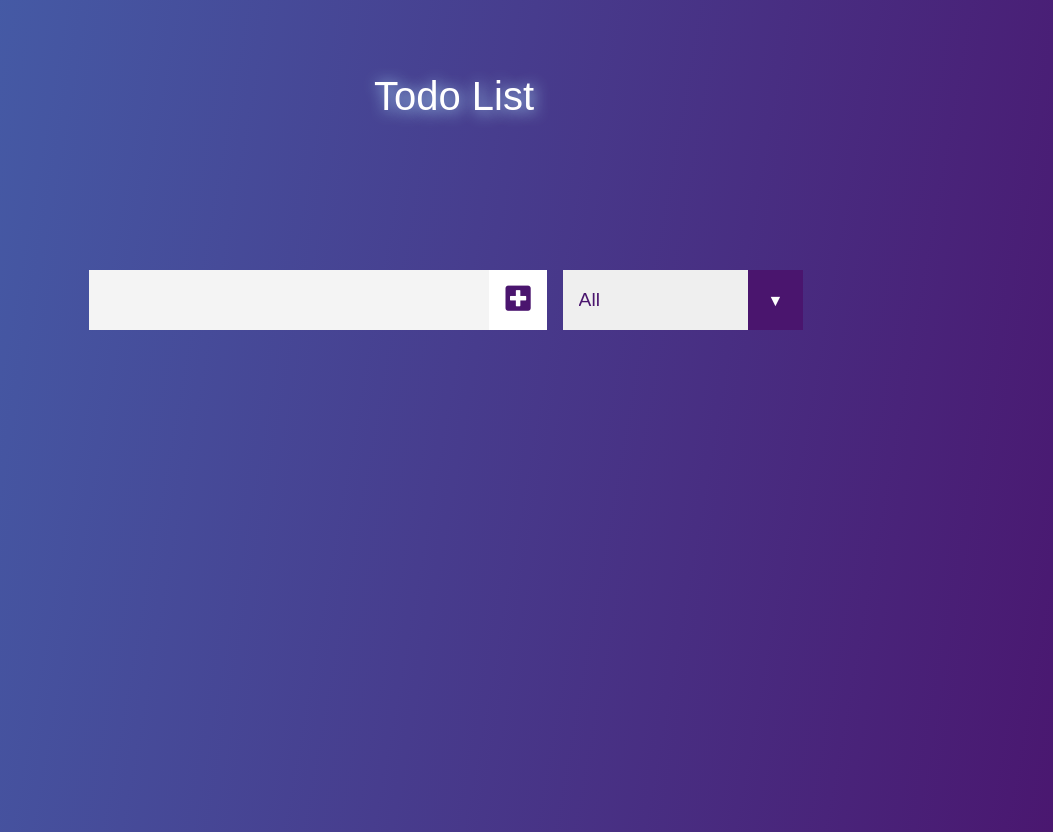
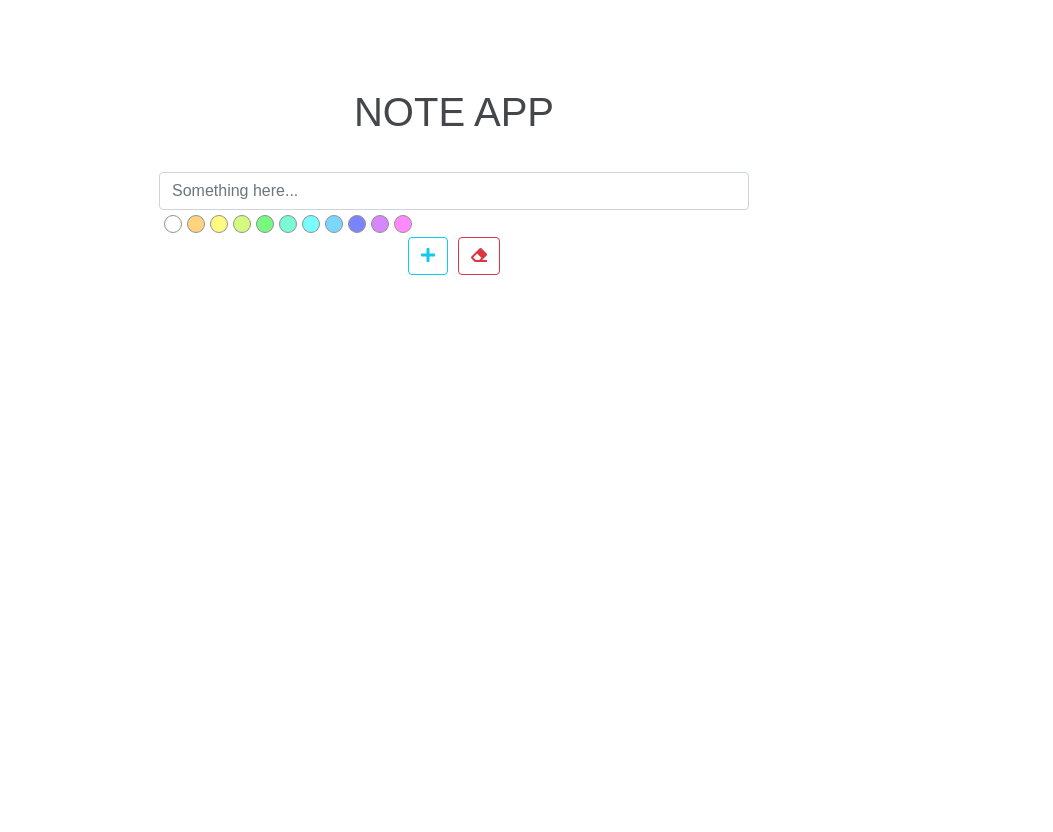
Before and after one commit to siavash-sattari/react-tutorial, a React (Create React App) app in the folder a1-main-concepts/: page / in a window 1280 px wide. Shown: the whole page, without its empty margins (186-1239 px from the left). After the commit the page ends 800 px from the top, so only its background shows below. Built offline with nearby package versions, Linux system fonts and the light colour scheme.

Commit message:
a1e14 - note app mini project

```diff
--- a/a1-main-concepts/src/App.js
+++ b/a1-main-concepts/src/App.js
@@ -11,7 +11,8 @@ import React from 'react';
 // import Main from './E10/Main';
 // import Main from './E11/Main';
 // import Main from './E12/Main';
-import Main from './E13/Main';
+// import Main from './E13/Main';
+import Main from './E14/Main';
 import './App.css';
 
 function App() {
--- /dev/null
+++ b/a1-main-concepts/src/E14/ColorBox.js
@@ -0,0 +1,12 @@
+import React, { Component } from 'react';
+
+export default class ColorBox extends Component {
+  clickHandler(color) {
+    this.props.onColor(color);
+  }
+
+  render() {
+    let { color } = this.props;
+    return <div className='color-box' style={{ backgroundColor: color }} onClick={this.clickHandler.bind(this, color)}></div>;
+  }
+}
--- /dev/null
+++ b/a1-main-concepts/src/E14/Main.css
@@ -0,0 +1,156 @@
+:root {
+  --detail-color: #D10294;
+  --section-color: #616161;
+  --white-color: #F8F8FF;
+  --header-color: #444649;
+}
+
+body {
+  color: var(--white-color);
+  font-family: Arial, Helvetica, sans-serif;
+  text-align: center;
+  margin: 0px;
+  font-size: 8pt;
+  -webkit-font-smoothing: antialiased;
+  -moz-osx-font-smoothing: grayscale;
+  overflow-x: hidden;
+}
+
+section {
+  padding: 70px 0 70px 0;
+  color: var(--section-color);
+  line-height: 11pt;
+  position: relative;}
+
+  section .container {
+    max-width: 1200px;
+    margin: 0 auto;
+    padding: 0 10px;
+    width: 100%;
+    box-sizing: border-box; }
+
+  section .flex-50-gt-sm {
+    display: block;
+}
+
+section:nth-of-type(2) {
+  height: calc(78.3vh + 53px);
+}
+
+.flex {
+  display: flex;
+  flex-direction: column;
+  justify-content: center;
+  align-items: center;}
+
+  .flex.wrap {
+    flex-wrap: wrap;}
+
+  .flex.row {
+    flex-direction: row;
+}
+
+.header {
+  font-size: 25pt;
+  position: relative;
+  color: var(--header-color);
+  position: relative;
+}
+
+.header-bar {
+  margin: 25px 0 60px 0;
+  width: 70px;
+  height: 4px;
+  background: var(--header-color);
+}
+
+.highlight {
+  color: var(--detail-color);
+}
+
+.label {
+  font-size: 14pt;
+  font-weight: 500;
+}
+
+.upper {
+  text-transform: uppercase;
+}
+
+@media screen and (min-width: 290px){
+  .header {
+    font-size: 18pt;
+  }
+}
+
+@media screen and (min-width: 600px){
+  body {
+    font-size: 12pt;
+  }
+
+  section {
+    line-height: 18pt;
+    padding: 100px 0 130px 0;}
+
+    section .container {
+    padding: 0 10px;
+  }
+
+  .container {
+    padding: 0 20px;
+  }
+
+  .header {
+    font-size: 30pt;
+  }
+
+  .header-bar {
+    margin: 25px 0 50px 0;
+  }
+
+  .label {
+    font-size: 18pt;
+  }
+}
+
+@media screen and (min-width: 960px){
+  .flex.row-gt-sm {
+    flex-direction: row;}
+
+    .flex-50-gt-sm {
+      -webkit-flex: 1 1 50%;
+      -ms-flex: 1 1 50%;
+      flex: 1 1 50%;
+      max-width: 50%;
+      max-height: 100%;
+      box-sizing: border-box;
+  }
+}
+
+/* ITEM */
+
+.within-list {
+  cursor: pointer;
+}
+
+#listed:nth-child(odd):hover {
+  cursor: pointer;
+}
+
+/* FIXED LIST OF COLORS */
+#color-select {
+  display: flex;
+  padding: 5px 10px 0 0;
+}
+
+.color-box {
+  border: solid 1px #929292;
+  border-radius: 50%;
+  height: 18px;
+  width: 18px;
+  margin-left: 5px;
+}
+
+#btn-save {
+  margin-right: 10px !important;
+}
--- /dev/null
+++ b/a1-main-concepts/src/E14/Main.js
@@ -0,0 +1,9 @@
+import React, { Component } from 'react';
+import NoteApp from './NoteApp';
+import './Main.css';
+
+export default class Main extends Component {
+  render() {
+    return <NoteApp />;
+  }
+}
--- /dev/null
+++ b/a1-main-concepts/src/E14/Note.js
@@ -0,0 +1,15 @@
+import React, { Component } from 'react';
+
+export default class Note extends Component {
+  clickHandler(id) {
+    this.props.onRemove(id);
+  }
+
+  render() {
+    return (
+      <div className='card shadow-sm rounded' style={{ backgroundColor: this.props.color }} onClick={this.clickHandler.bind(this, this.props.id)}>
+        <p className='card-text p-3'>{this.props.title}</p>
+      </div>
+    );
+  }
+}
--- /dev/null
+++ b/a1-main-concepts/src/E14/NoteApp.js
@@ -0,0 +1,139 @@
+import React, { Component } from 'react';
+import Note from './Note';
+import ColorBox from './ColorBox';
+
+export default class NoteApp extends Component {
+  constructor(props) {
+    super(props);
+
+    this.state = {
+      colors: ['#fff', '#FFD37F', '#FFFA81', '#D5FA80', '#78F87F', '#79FBD6', '#79FDFE', '#7AD6FD', '#7B84FC', '#D687FC', '#FF89FD'],
+      notes: [],
+      noteTitle: '',
+      inputColor: '#fff'
+    };
+
+    this.noteTitleHandler = this.noteTitleHandler.bind(this);
+    this.emptyNoteTitle = this.emptyNoteTitle.bind(this);
+    this.inputColorHandler = this.inputColorHandler.bind(this);
+    this.addNote = this.addNote.bind(this);
+    this.removeNote = this.removeNote.bind(this);
+  }
+
+  removeNote(noteId) {
+    // Way 1
+    // let newNotes = [...this.state.notes]
+
+    // let mainNoteIndex = newNotes.findIndex(note => {
+    //     return note.id === noteId
+    // })
+
+    // newNotes.splice(mainNoteIndex, 1)
+
+    // this.setState({
+    //     notes: newNotes
+    // })
+
+    // Way 2
+    let newNotes = this.state.notes.filter(note => {
+      return note.id !== noteId;
+    });
+
+    this.setState({
+      notes: newNotes
+    });
+  }
+
+  addNote() {
+    if (!this.state.noteTitle.length) return;
+
+    let newNoteObject = {
+      id: this.state.notes.length + 1,
+      title: this.state.noteTitle,
+      color: this.state.inputColor
+    };
+
+    this.setState(prevState => {
+      return {
+        notes: [...prevState.notes, newNoteObject],
+        inputColor: '#fff',
+        noteTitle: ''
+      };
+    });
+  }
+
+  noteTitleHandler(event) {
+    this.setState({
+      noteTitle: event.target.value
+    });
+  }
+
+  inputColorHandler(color) {
+    this.setState({
+      inputColor: color
+    });
+  }
+
+  emptyNoteTitle() {
+    this.setState({
+      noteTitle: '',
+      inputColor: '#fff'
+    });
+  }
+
+  render() {
+    return (
+      <section id='home'>
+        <div className='container'>
+          <div className='header upper'>Note App</div>
+          <br />
+          <br />
+          <div className='flex row-gt-sm'>
+            <div className='flex flex-50-gt-sm'>
+              <div className='col-12 col-sm-12 col-md-12 col-lg-12 col-xl-12 mx-auto'>
+                <input
+                  id='input-field'
+                  className='form-control'
+                  type='text'
+                  placeholder='Something here...'
+                  style={{ backgroundColor: this.state.inputColor }}
+                  value={this.state.noteTitle}
+                  onChange={this.noteTitleHandler}
+                />
+              </div>
+              <div className='col-12 col-sm-12 col-md-12 col-lg-12 col-xl-12 mx-auto'>
+                <div id='color-select'>
+                  {this.state.colors.map(color => (
+                    <ColorBox color={color} key={color} onColor={this.inputColorHandler} />
+                  ))}
+                </div>
+              </div>
+              <div className='col-12 col-sm-12 col-md-12 col-lg-12 col-xl-12 mx-auto my-1 text-right'>
+                <button id='btn-save' type='button' className='btn btn-outline-info' onClick={this.addNote}>
+                  <span className='fa fa-plus'></span>
+                </button>
+                <button id='btn-delete' onClick={this.emptyNoteTitle} type='button' className='btn btn-outline-danger'>
+                  <span id='btn-icon' className='fa fa-eraser'></span>
+                </button>
+              </div>
+            </div>
+          </div>
+
+          <div className='flex row-gt-sm'>
+            <div className='col-12 col-sm-12 col-md-12 col-lg-12 col-xl-12'>
+              <div className='container'>
+                <div className='row'>
+                  {this.state.notes.map(note => (
+                    <div key={note.id} id='listed' className='col-4 p-3'>
+                      <Note {...note} onRemove={this.removeNote} />
+                    </div>
+                  ))}
+                </div>
+              </div>
+            </div>
+          </div>
+        </div>
+      </section>
+    );
+  }
+}
```
